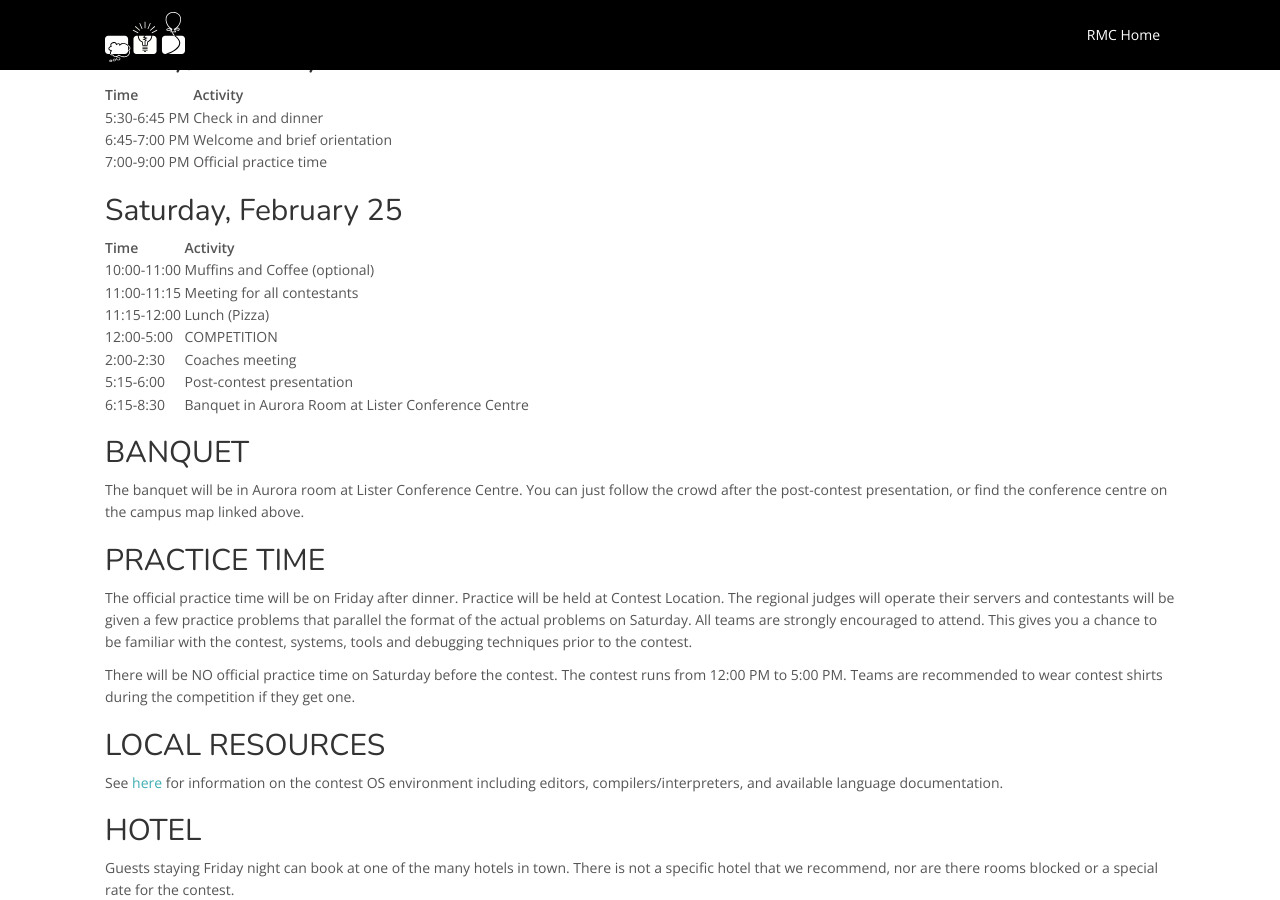
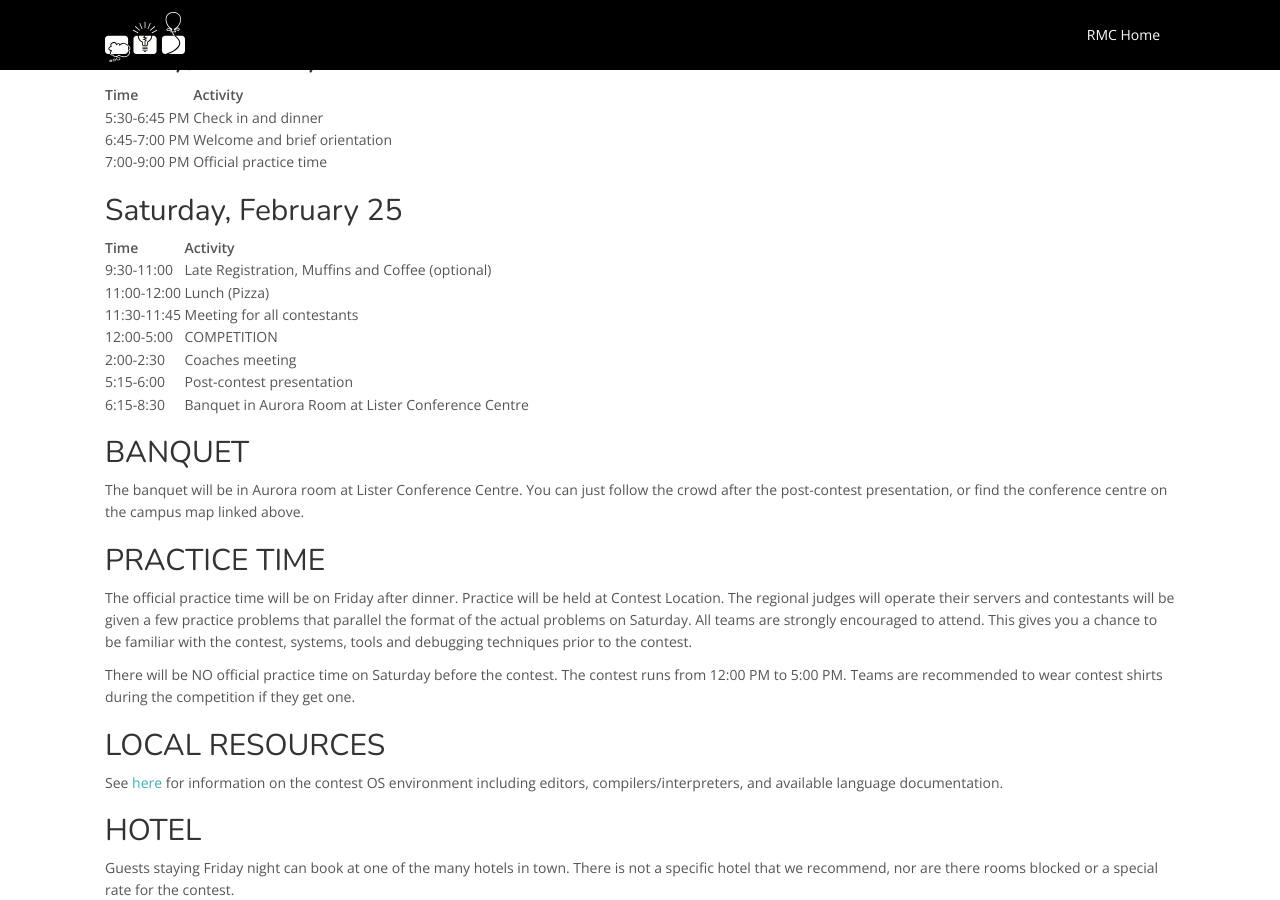
Before and after one commit to icpc/na-rocky-mountain-web, a Jekyll site: the page built from docs/alberta/index.md, in a window 1280 px wide and 900 px high, scrolled down 740 px. Built offline with Jekyll 4.4.1, drawn with Linux system fonts in a browser that asks for light colours; nearby versions of some CDN libraries; our own code applies the rules of GitHub Pages for plain Markdown files.

Commit message:
ualberta info update

```diff
--- a/docs/alberta/index.md
+++ b/docs/alberta/index.md
@@ -41,9 +41,9 @@ All contest activities will be hosted at contest location. See above for locatio
 
 | Time       |     | Activity                              |
 | ---------- | --- | ------------------------------------- |
-| 10:00-11:00 |     | Muffins and Coffee (optional)                 |
-| 11:00-11:15 |     | Meeting for all contestants           |
-| 11:15-12:00 |    | Lunch (Pizza) |
+| 9:30-11:00 |     | Late Registration, Muffins and Coffee (optional)                 |
+| 11:00-12:00 |    | Lunch (Pizza) |
+| 11:30-11:45 |     | Meeting for all contestants           |
 | 12:00-5:00 |     | COMPETITION |
 | 2:00-2:30 |     | Coaches meeting                       |
 | 5:15-6:00  |     | Post-contest presentation         |
```
